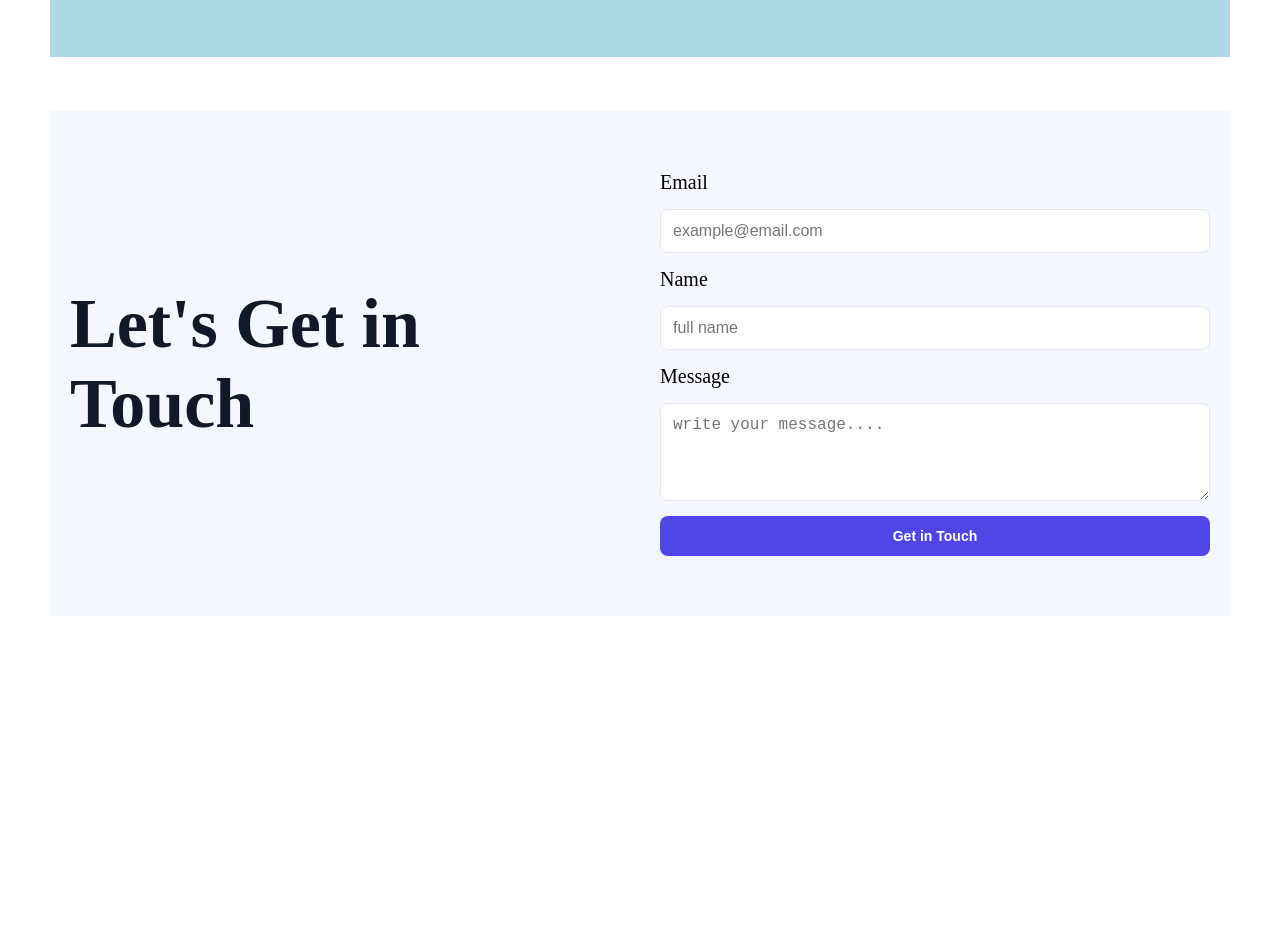
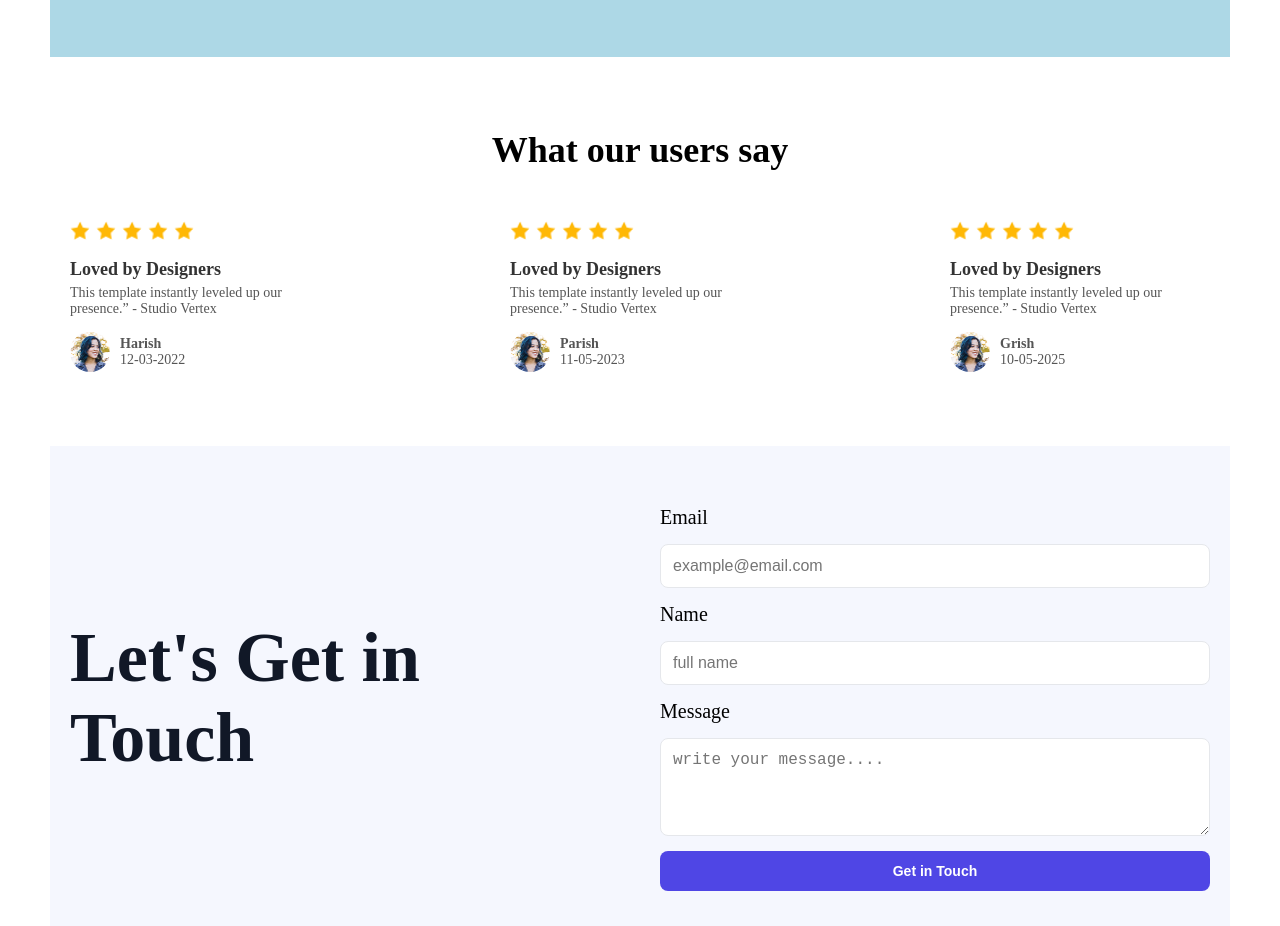
Before and after one commit to sajib593/assignment121, a plain HTML site: page index.html in a window 1280 px wide. Shown: the part 1145-2071 px from the top of the page. Before the commit the page ends 1761 px from the top, so only its background shows below. Drawn offline with Linux system fonts and the light colour scheme.

Commit message:
review section

```diff
--- a/index.html
+++ b/index.html
@@ -76,6 +76,82 @@
     </section>
 
 
+    <br><br><br> <br>
+    <!-- user feedback review-------------------------   -->
+
+    <section class="feedback-section">
+    <h2>What our users say</h2>
+    <div class="feedback-container">
+
+      <!-- first feedback card -->
+      <div class="feedback-card">
+        <div class="stars">
+          <img src="./Assets/icon-star.png" alt="Star">
+          <img src="./Assets/icon-star.png" alt="Star">
+          <img src="./Assets/icon-star.png" alt="Star">
+          <img src="./Assets/icon-star.png" alt="Star">
+          <img src="./Assets/icon-star.png" alt="Star">
+
+        </div>
+        <h3>Loved by Designers</h3>
+        <p>This template instantly leveled up our presence.” - Studio Vertex</p>
+        <div class="reviewer-info">
+          <img class="reviewer-img" src="./Assets/avatar.png" alt="">
+          <div>
+            <p class="reviewer-name">Harish</p>
+            <p class="review-date">12-03-2022</p>
+          </div>
+        </div>
+      </div>
+
+      <!-- second feedback card -->
+      <div class="feedback-card">
+        <div class="stars">
+          <img src="./Assets/icon-star.png" alt="Star">
+          <img src="./Assets/icon-star.png" alt="Star">
+          <img src="./Assets/icon-star.png" alt="Star">
+          <img src="./Assets/icon-star.png" alt="Star">
+          <img src="./Assets/icon-star.png" alt="Star">
+
+        </div>
+        <h3>Loved by Designers</h3>
+        <p>This template instantly leveled up our presence.” - Studio Vertex</p>
+        <div class="reviewer-info">
+          <img class="reviewer-img" src="./Assets/avatar.png" alt="">
+          <div>
+            <p class="reviewer-name">Parish</p>
+            <p class="review-date">11-05-2023</p>
+          </div>
+        </div>
+      </div>
+
+
+      <!-- third feedback card  -->
+
+      <div class="feedback-card">
+        <div class="stars">
+          <img src="./Assets/icon-star.png" alt="Star">
+          <img src="./Assets/icon-star.png" alt="Star">
+          <img src="./Assets/icon-star.png" alt="Star">
+          <img src="./Assets/icon-star.png" alt="Star">
+          <img src="./Assets/icon-star.png" alt="Star">
+
+        </div>
+        <h3>Loved by Designers</h3>
+        <p>This template instantly leveled up our presence.” - Studio Vertex</p>
+        <div class="reviewer-info">
+          <img class="reviewer-img" src="./Assets/avatar.png" alt="">
+          <div>
+            <p class="reviewer-name">Grish</p>
+            <p class="review-date">10-05-2025</p>
+          </div>
+        </div>
+      </div>
+
+    </div>
+  </section>
+
+
 
 
 
--- a/style.css
+++ b/style.css
@@ -166,6 +166,78 @@ body {
 
 
 
+/* user feedback review------------------    */
+
+
+.feedback-section {
+  text-align: center;
+  margin: auto;
+}
+
+.feedback-section h2 {
+  font-size: 36px;
+  margin-bottom: 30px;
+}
+
+.feedback-container {
+  display: flex;
+  flex-wrap: wrap;
+  justify-content: space-between;
+  gap: 20px;
+}
+
+.feedback-card {
+  background: white;
+  border-radius: 10px;
+  padding: 20px;
+  width: 300px;
+  text-align: left;
+}
+
+.stars img {
+  width: 20px;
+  margin-right: 2px;
+}
+
+.feedback-card h3 {
+  margin: 15px 0 5px;
+  font-size: 18px;
+  color: #333;
+}
+
+.feedback-card p {
+  font-size: 14px;
+  color: #555;
+}
+
+.reviewer-info {
+  display: flex;
+  align-items: center;
+  margin-top: 15px;
+}
+
+.reviewer-img {
+  width: 40px;
+  height: 40px;
+  border-radius: 50%;
+  margin-right: 10px;
+}
+
+.reviewer-name {
+  font-weight: bold;
+  margin: 0;
+  color: #444;
+}
+
+.review-date {
+  font-size: 12px;
+  color: #999;
+  margin: 0;
+}
+
+
+
+
 
 
 
```
